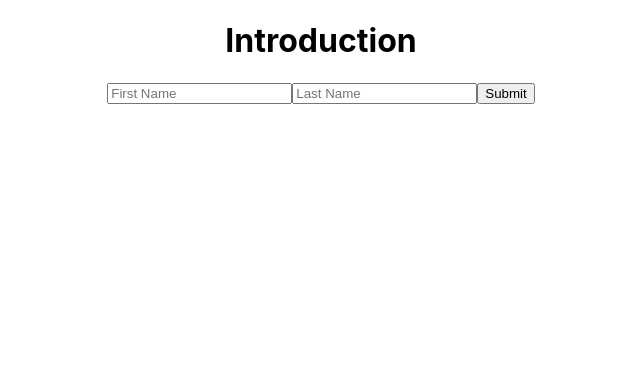
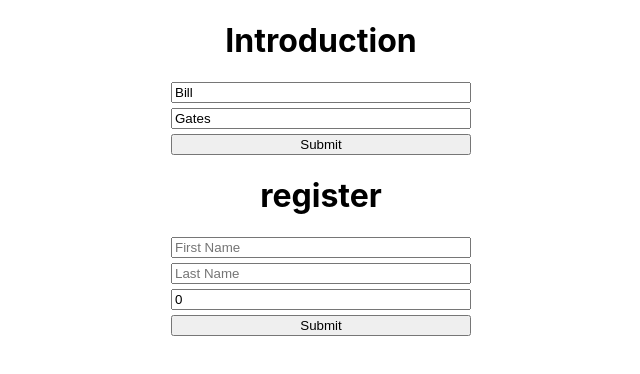
Before and after one commit to Jav-FM/trying-react-hook-form, a React (Create React App) app: page / in a window 1280 px wide. Shown: the top 374 px of the page, without its empty margins (319-959 px from the left). Built offline with nearby package versions, Linux system fonts and the light colour scheme.

Commit message:
Understanding register

```diff
--- a/src/App.css
+++ b/src/App.css
@@ -1,5 +1,16 @@
 .App {
   text-align: center;
+  display: flex;
+  flex-direction: column;
+  align-items: center;
+}
+
+.form {
+  display: flex;
+  flex-direction: column;
+  justify-content: center;
+  gap: 5px;
+  width: 300px;
 }
 
 .App-logo {
--- a/src/App.tsx
+++ b/src/App.tsx
@@ -1,12 +1,15 @@
 import React from "react";
 import "./App.css";
 import Introduction from "./Lessons/Introduction";
+import Register from "./Lessons/Register";
 
 function App() {
   return (
     <div className="App">
       <h1>Introduction</h1>
       <Introduction />
+      <h1>register</h1>
+      <Register />
     </div>
   );
 }
--- a/src/Lessons/Introduction.tsx
+++ b/src/Lessons/Introduction.tsx
@@ -1,19 +1,35 @@
 import { useForm } from "react-hook-form";
 
 const Introduction = () => {
-  // register function let us register individual inputs into the hook
-  // Through formState we can get the errors from all inputs
   const {
+    // register function let us register individual inputs into the hook
     register,
     handleSubmit,
+    //The watch function let us subscribe to the inputs to trigger something when they change
+    // If we dont pass any argument, it subscribes to the entire form
+    //If you want to subscribe to a specific input you pass the name as an argument
+    //Every keystroke will trigger a re-render
+    watch,
+    // Through formState we can get the errors from all inputs
     formState: { errors },
-  } = useForm();
+  } = useForm(
+    //As props of useForm you can define initial values
+    //Its recomended to always give initial values, even if they are ""
+    //That way typescript will spect those properties inside form values
+    {
+      defaultValues: {
+        firstName: "Bill",
+        lastName: "Gates",
+      },
+    }
+  );
 
-  console.log(errors);
+  console.log(watch());
 
   return (
     <div className="App">
       <form
+        className="form"
         onSubmit={handleSubmit((data) => {
           console.log(data);
         })}
@@ -33,6 +49,8 @@
           })}
           placeholder="Last Name"
         />
+        {/* This way we can identify if there are errors and show them */}
+        {errors.lastName && <p>{errors.lastName?.message}</p>}
         <input type="submit" />
       </form>
     </div>
--- /dev/null
+++ b/src/Lessons/Register.tsx
@@ -0,0 +1,73 @@
+import { useForm } from "react-hook-form";
+
+// Its recommended to define the types for the form structure
+type FormValues = {
+  firstName: string;
+  lastName: string;
+  age: number;
+};
+
+const Register = () => {
+  const {
+    // register function let us register individual inputs into the hook
+    register,
+    handleSubmit,
+    formState: { errors },
+    // Its recommended to define the types for the form structure
+  } = useForm<FormValues>({
+    defaultValues: {
+      firstName: "",
+      lastName: "",
+      age: 0,
+    },
+  });
+
+  // Syntax of register API
+  // First argument is income name:
+  // register('test')
+  // If you need register to create a more complex structure of data, as array of object
+  // you can pass the first argument ass so. For ex:
+  // register('testObject.testElement') will create a data structure of an object with an undefined element called testElement
+  // register('testArray.0') will create an array with one undefined element
+
+  return (
+    <div className="App">
+      <form
+        className="form"
+        onSubmit={handleSubmit((data) => {
+          console.log(data);
+        })}
+      >
+        <input
+          {...register("firstName", {
+            //We can use this structure on require to be more consistent with the API
+            required: { value: true, message: "This field is required." },
+            minLength: { value: 4, message: "Min length is 4" },
+            //For more flexibility in the validation we can use validate
+            //You can add any logic, you can even do async validations adding the "async" reserved word to the function
+            validate: (value) => {
+              return value === "Bill" || "You can only use Bill as first name";
+            },
+          })}
+          placeholder="First Name"
+        />
+        {errors.firstName && <p>{errors.firstName?.message}</p>}
+        <input
+          {...register("lastName", {
+            required: { value: true, message: "This field is required." },
+            minLength: { value: 4, message: "Min length is 4" },
+          })}
+          placeholder="Last Name"
+        />
+        {errors.lastName && <p>{errors.lastName?.message}</p>}
+        {/* We can define the type of value we want the input to return,
+          for example here, even when an input with type number always returns a string,
+          we can define it to return a number */}
+        <input type="number" {...register("age", { valueAsNumber: true })} />
+        <input type="submit" />
+      </form>
+    </div>
+  );
+};
+
+export default Register;
```
